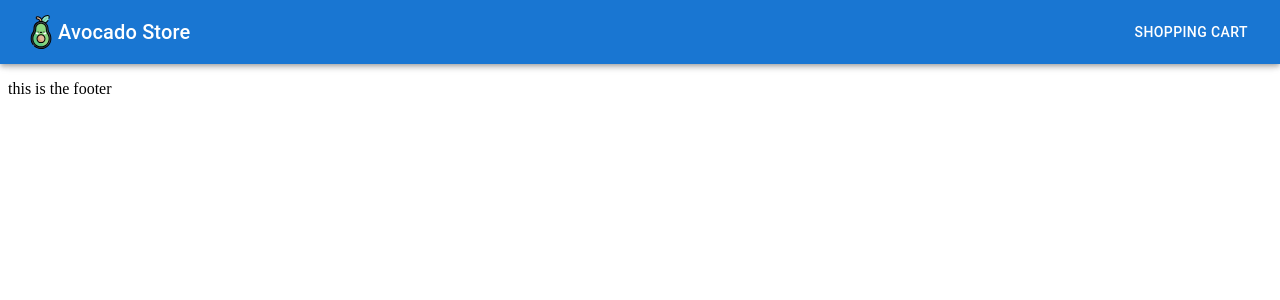
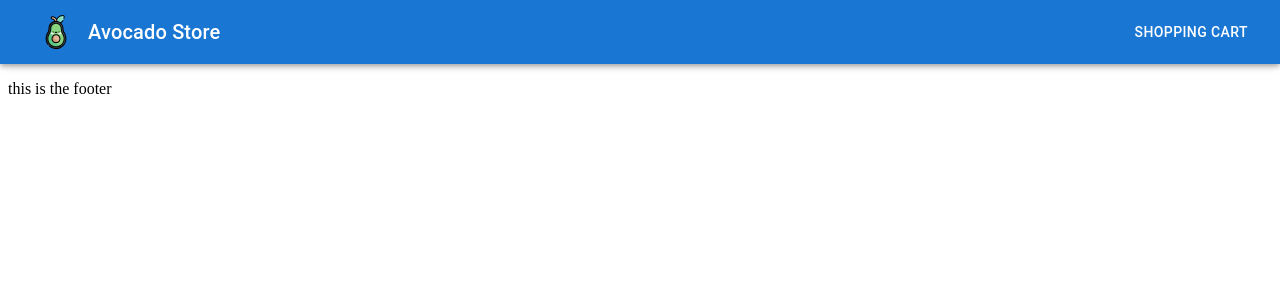
Before and after one commit to AlexisMora/Avocado-Store, a Next.js app: page / in a window 1280 px wide. Shown: the top 300 px of the page. Built offline with nearby package versions, Linux system fonts and the light colour scheme.

Commit message:
WIP:Navbar

```diff
--- a/components/Navbar/Navbar.tsx
+++ b/components/Navbar/Navbar.tsx
@@ -6,13 +6,17 @@
 import Button from '@mui/material/Button'
 
 import { Avocado } from '@components/SVGIcons'
+import { useRouter } from 'next/router'
 
 export default function ButtonAppBar() {
+  const router = useRouter()
   return (
     <Box sx={{ flexGrow: 1 }}>
       <AppBar position="fixed">
         <Toolbar>
-          <Avocado />
+          <Button onClick={()=> router.push('/') } color="inherit">
+            <Avocado />
+          </Button>
           <Typography variant="h6" component="div" sx={{ flexGrow: 1 }}>
             Avocado Store
           </Typography>
```
